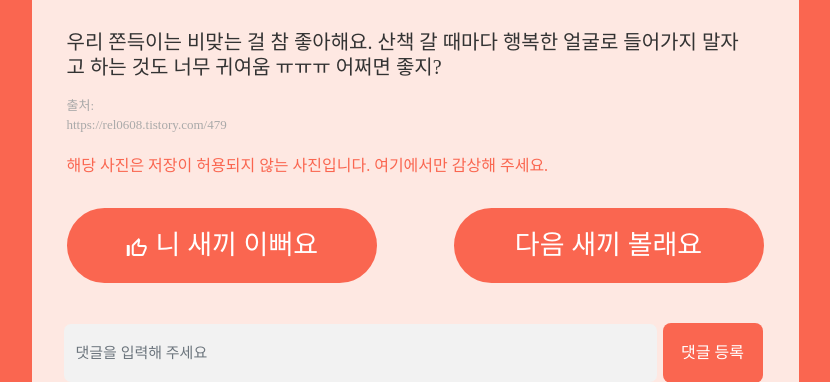
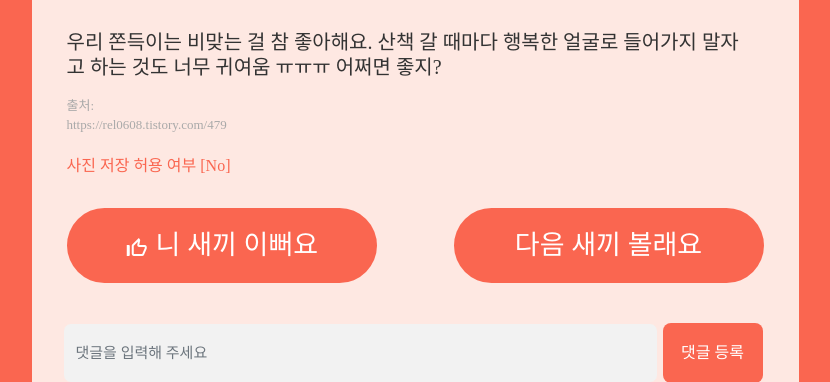
Before and after one commit to easyh321/SWC_ET-s, a Flask app: template total/templates/cat.html in a window 1280 px wide. Shown: the part 1038-1420 px from the top of the page, without its empty margins (225-1055 px from the left). Run offline with Flask 2, Linux system fonts and the light colour scheme; the template is opened without the code that fills it, so the values that code supplies are empty; some libraries are stand-ins or nearby versions; some web fonts are replaced.

Commit message:
저장 허용 여부 데이터 반영 기능 추가
사진 저장 허용 여부 [Yes] or [No] 방식으로 표현

```diff
--- a/total/templates/cat.html
+++ b/total/templates/cat.html
@@ -674,6 +674,7 @@
                         let age = nextRow['age']
                         let date = nextRow['date']
                         let desc = nextRow['desc']
+                        let save = nextRow['save']
 
                         let temp_html = `<div class="animals_info">
                                             <div class="animals_main_info">
@@ -698,7 +699,7 @@
                                                 <p class="address_title">더보기 링크 : </p>
                                                 <p class="address">${url}</p>
                                             </div>
-                                            <p class="guide">해당 사진은 저장이 허용되지 않는 사진입니다. 여기에서만 감상해 주세요.</p>
+                                            <p class="guide">사진 저장 허용 여부 [ ${save} ]</p>
                                         </div>`
 
                         $('#cat-list').append(temp_html);
@@ -767,7 +768,7 @@
                             <p class="address_title">출처: </p>
                             <p class="address">https://rel0608.tistory.com/479</p>
                         </div>
-                        <p class="guide">해당 사진은 저장이 허용되지 않는 사진입니다. 여기에서만 감상해 주세요.</p>
+                        <p class="guide">사진 저장 허용 여부 [No]</p>
                     </div>
                 </div>
                 <div class="btn2">
--- a/total/templates/dog.html
+++ b/total/templates/dog.html
@@ -673,6 +673,7 @@
                         let age = nextRow['age']
                         let date = nextRow['date']
                         let desc = nextRow['desc']
+                        let save = nextRow['save']
 
                         let temp_html = `<div class="animals_info">
                                             <div class="animals_main_info">
@@ -697,7 +698,7 @@
                                                 <p class="address_title">더보기 링크 : </p>
                                                 <p class="address">${url}</p>
                                             </div>
-                                            <p class="guide">해당 사진은 저장이 허용되지 않는 사진입니다. 여기에서만 감상해 주세요.</p>
+                                            <p class="guide">사진 저장 허용 여부 [ ${save} ]</p>
                                         </div>`
 
                         $('#dog-list').append(temp_html);
--- a/total/templates/etc.html
+++ b/total/templates/etc.html
@@ -673,6 +673,7 @@
                         let age = nextRow['age']
                         let date = nextRow['date']
                         let desc = nextRow['desc']
+                        let save = nextRow['save']
 
                         let temp_html = `<div class="animals_info">
                                             <div class="animals_main_info">
@@ -697,7 +698,7 @@
                                                 <p class="address_title">더보기 링크 : </p>
                                                 <p class="address">${url}</p>
                                             </div>
-                                            <p class="guide">해당 사진은 저장이 허용되지 않는 사진입니다. 여기에서만 감상해 주세요.</p>
+                                            <p class="guide">사진 저장 허용 여부 [ ${save} ]</p>
                                         </div>`
 
                         $('#etc-list').append(temp_html);
```
